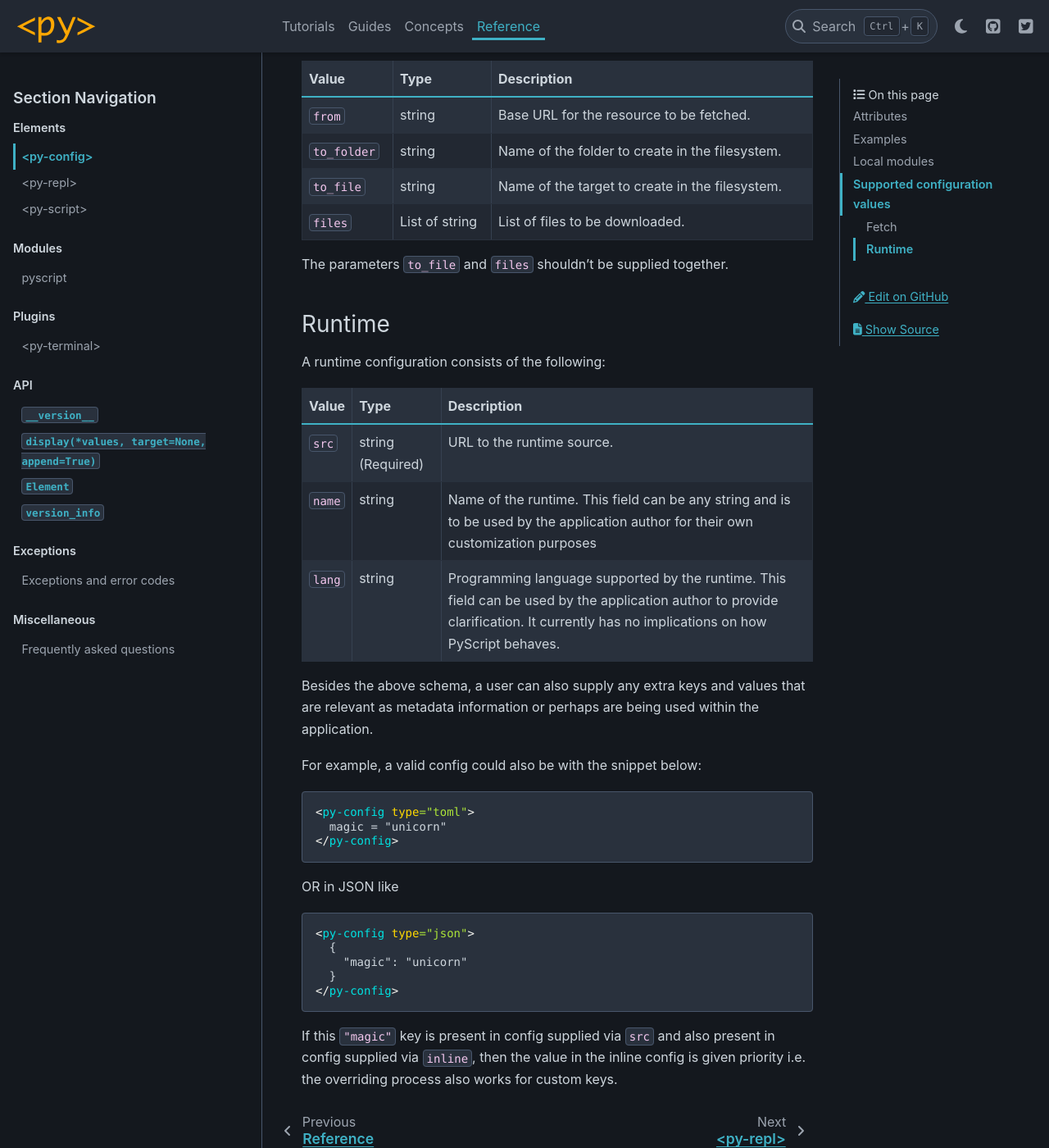
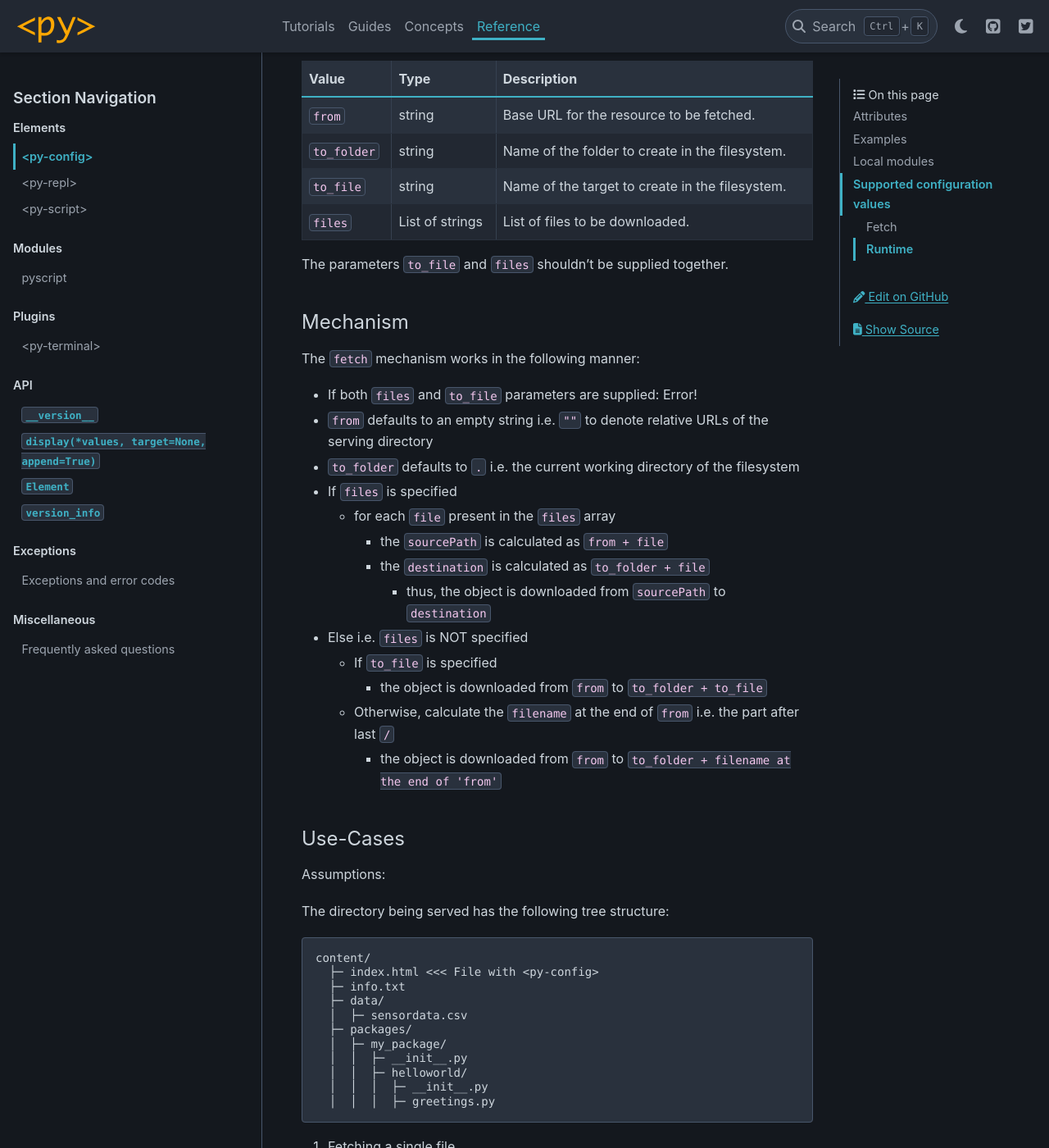
Before and after one commit to pyscript/pyscript, a Sphinx documentation site: the page built from docs/reference/elements/py-config.md, in a window 1280 px wide and 1400 px high, scrolled down 6561 px. Shown: the whole window at 82% size. Built offline with Sphinx 7.4.7 and the PyData theme 0.15.4, drawn with Linux system fonts in a browser that asks for light colours; some of the changed text lies outside the part shown.

Commit message:
updated docs for fetch

````diff
--- a/docs/reference/elements/py-config.md
+++ b/docs/reference/elements/py-config.md
@@ -80,7 +80,7 @@ One can also use both i.e pass the config from `src` attribute as well as specif
 ```html
 <py-config src="./custom.toml">
   [[fetch]]
-  packages = ["numpy"]
+  files = ["./utils.py"]
 </py-config>
 ```
 
@@ -90,7 +90,7 @@ This can also be done via JSON using the `type` attribute.
 <py-config type="json" src="./custom.json">
   {
     "fetch": [{
-      "packages": ["numpy"]
+      "files": ["./utils.py"]
     }]
   }
 </py-config>
@@ -235,9 +235,186 @@ A fetch configuration consists of the following:
 | `from` | string | Base URL for the resource to be fetched. |
 | `to_folder` | string | Name of the folder to create in the filesystem. |
 | `to_file` | string | Name of the target to create in the filesystem. |
-| `files` | List of string | List of files to be downloaded. |
+| `files` | List of strings | List of files to be downloaded. |
 
 The parameters `to_file` and `files` shouldn't be supplied together.
+
+#### Mechanism
+
+The `fetch` mechanism works in the following manner:
+
+- If both `files` and `to_file` parameters are supplied: Error!
+- `from` defaults to an empty string i.e. `""` to denote relative URLs of the serving directory
+- `to_folder` defaults to `.` i.e. the current working directory of the filesystem
+- If `files` is specified
+  - for each `file` present in the `files` array
+    - the `sourcePath` is calculated as `from + file`
+    - the `destination` is calculated as `to_folder + file`
+      - thus, the object is downloaded from `sourcePath` to `destination`
+- Else i.e. `files` is NOT specified
+  - If `to_file` is specified
+    - the object is downloaded from `from` to `to_folder + to_file`
+  - Otherwise, calculate the `filename` at the end of `from` i.e. the part after last `/`
+    - the object is downloaded from `from` to `to_folder + filename at the end of 'from'`
+
+#### Use-Cases
+
+Assumptions:
+
+The directory being served has the following tree structure:
+
+```
+content/
+  ├─ index.html <<< File with <py-config>
+  ├─ info.txt
+  ├─ data/
+  │  ├─ sensordata.csv
+  ├─ packages/
+  │  ├─ my_package/
+  │  │  ├─ __init__.py
+  │  │  ├─ helloworld/
+  │  │  │  ├─ __init__.py
+  │  │  │  ├─ greetings.py
+```
+
+1. Fetching a single file
+
+```html
+<py-config>
+    [[fetch]]
+    files = ['info.txt']
+</py-config>
+```
+
+```html
+<py-script>
+    with open('info.txt', 'r') as fp:
+      print(fp.read())
+</py-script>
+```
+
+2. Single File with Renaming
+
+```html
+<py-config>
+    [[fetch]]
+    from = 'info.txt'
+    to_file = 'info_loaded_from_web.txt'
+</py-config>
+```
+
+```html
+<py-script>
+    with open('info_loaded_from_web.txt', 'r') as fp:
+      print(fp.read())
+</py-script>
+```
+
+3. Single File to another Directory
+
+```html
+<py-config>
+    [[fetch]]
+    files = ['info.txt']
+    to_folder = 'infofiles/loaded_info'
+</py-config>
+```
+
+```html
+<py-script>
+    with open('infofiles/loaded_info/info.txt', 'r') as fp:
+      print(fp.read())
+</py-script>
+```
+
+4. Single File to another Directory with Renaming
+
+```html
+<py-config>
+    [[fetch]]
+    from = 'info.txt'
+    to_folder = 'infofiles/loaded_info'
+    to_file = 'info_loaded_from_web.txt'
+</py-config>
+```
+
+```html
+<py-script>
+    with open('infofiles/loaded_info/info_loaded_from_web.txt', 'r') as fp:
+      print(fp.read())
+</py-script>
+```
+
+5. Single file from a folder to the current working directory
+
+```html
+<py-config>
+    [[fetch]]
+    from = 'data/'
+    files = ['sensordata.csv']
+</py-config>
+```
+
+```html
+<py-script>
+    with open('./sensordata.csv', 'r') as fp:
+      print(fp.read())
+</py-script>
+```
+
+6. Single file from a folder to another folder (i.e. not the current working directory)
+
+```html
+<py-config>
+    [[fetch]]
+    from = 'data/'
+    to_folder = './local_data'
+    files = ['sensordata.csv']
+</py-config>
+```
+
+```html
+<py-script>
+    with open('./local_data/sensordata.csv', 'r') as fp:
+      print(fp.read())
+</py-script>
+```
+
+7. Multiple files preserving directory structure
+
+```html
+<py-config>
+    [[fetch]]
+    from = 'packages/my_package/'
+    files = ['__init__.py', 'helloworld/greetings.py', 'helloworld/__init__.py']
+    to_folder = 'custom_pkg'
+</py-config>
+```
+
+```html
+<py-script>
+    from custom_pkg.helloworld.greetings import say_hi
+    print(say_hi())
+</py-script>
+```
+
+8. From an API endpoint which doesn't end in a filename
+
+```html
+<py-config>
+    [[fetch]]
+    from = 'https://catfact.ninja/fact'
+    to_file = './cat_fact.json'
+</py-config>
+```
+
+```html
+<py-script>
+    import json
+    with open("cat_fact.json", "r") as fp:
+      data = json.load(fp)
+</py-script>
+```
 
 ### Runtime
 
````
